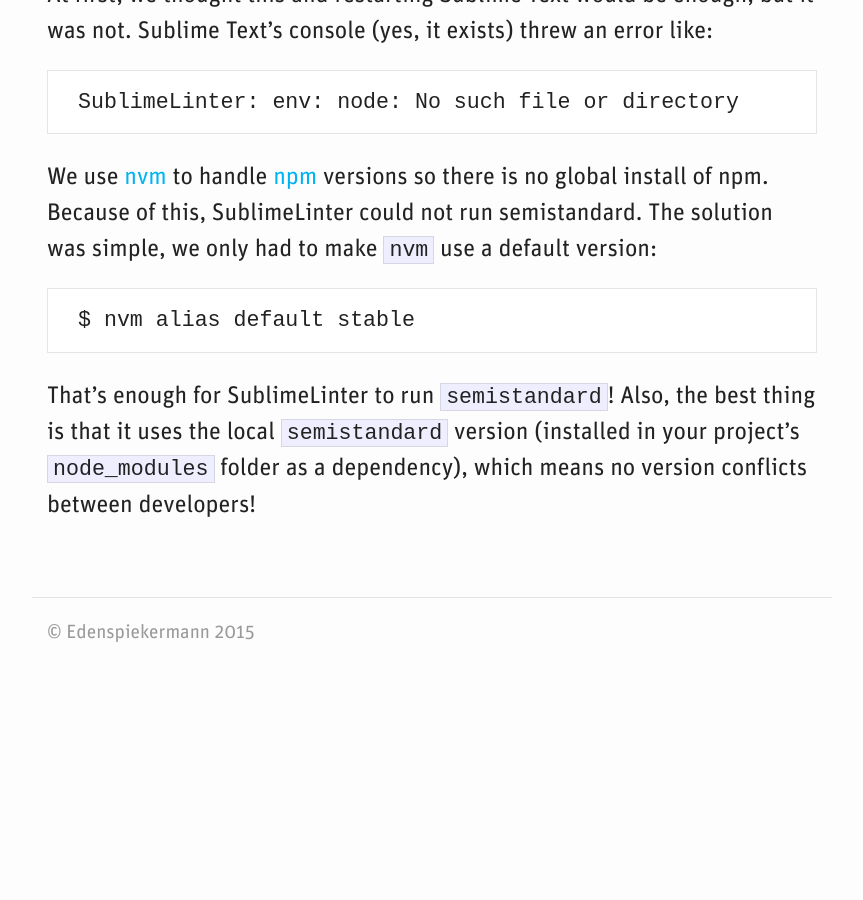
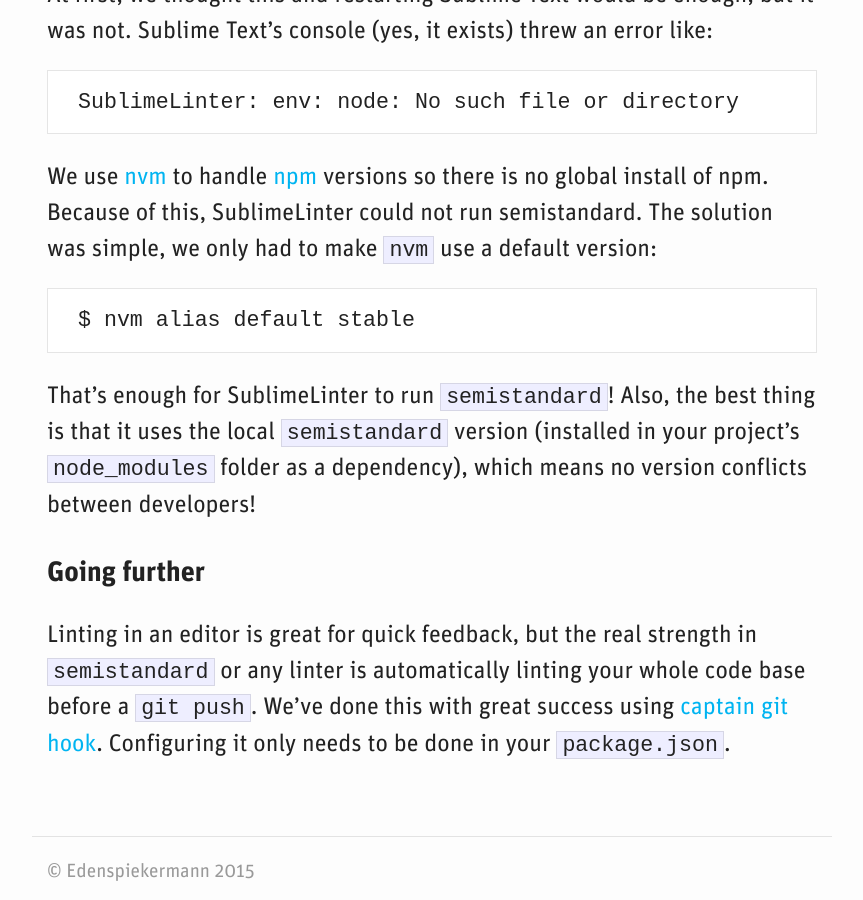
Before and after one commit to edenspiekermann/espi-devblog, a Jekyll site: the page built from _posts/2015-11-05-semistandard-linting-in-sublime-text.md, in a window 1280 px wide and 900 px high, scrolled down 1111 px. Shown: the whole window, without its empty margins (208-1071 px from the left). Built offline with Jekyll 4.4.1, drawn with Linux system fonts in a browser that asks for light colours; before the commit the page ends 1772 px from its top, so only the background shows below that.

Commit message:
Semistandard Linting: add note about linting all the things.

````diff
--- a/_posts/2015-11-05-semistandard-linting-in-sublime-text.md
+++ b/_posts/2015-11-05-semistandard-linting-in-sublime-text.md
@@ -33,3 +33,7 @@
 ```
 
 That’s enough for SublimeLinter to run `semistandard`! Also, the best thing is that it uses the local `semistandard` version (installed in your project’s `node_modules` folder as a dependency), which means no version conflicts between developers!
+
+### Going further
+
+Linting in an editor is great for quick feedback, but the real strength in `semistandard` or any linter is automatically linting your whole code base before a `git push`. We've done this with great success using [captain git hook](https://github.com/maxhoffmann/captain-git-hook). Configuring it only needs to be done in your `package.json`.
````
